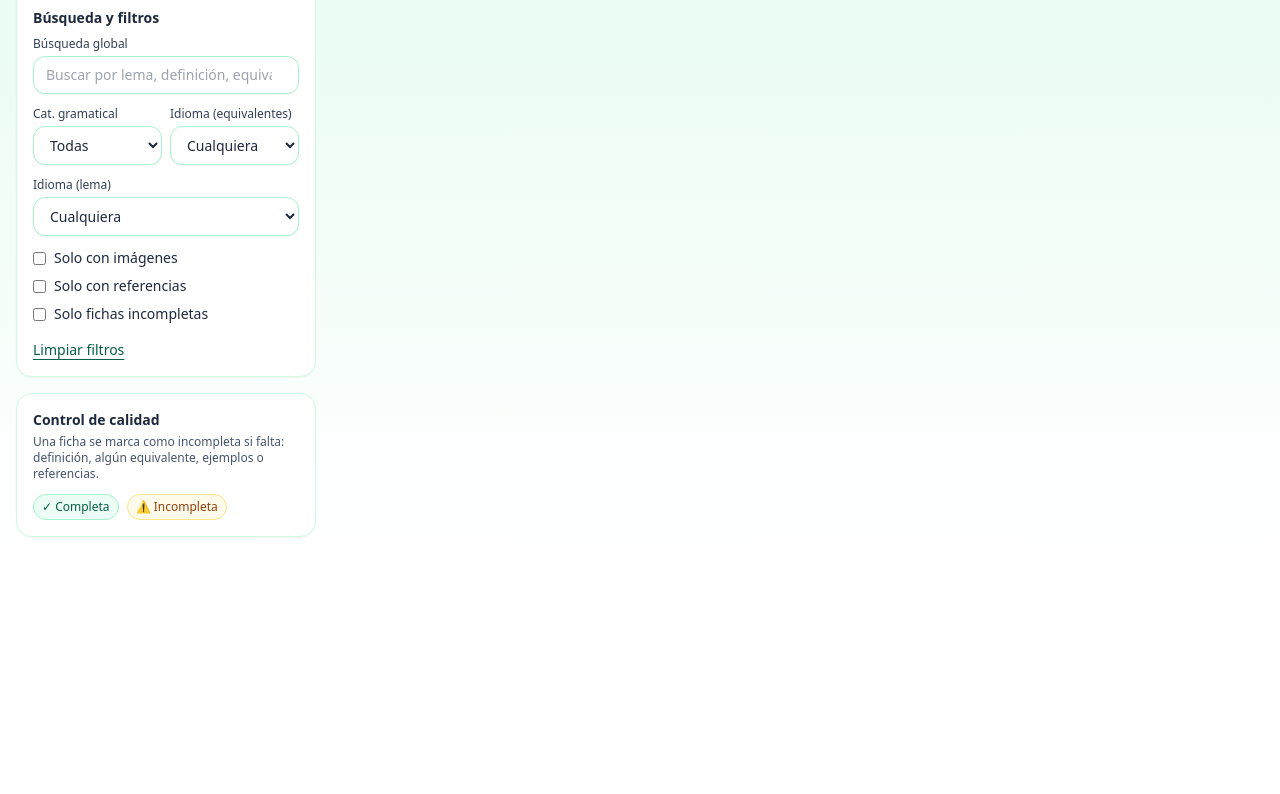
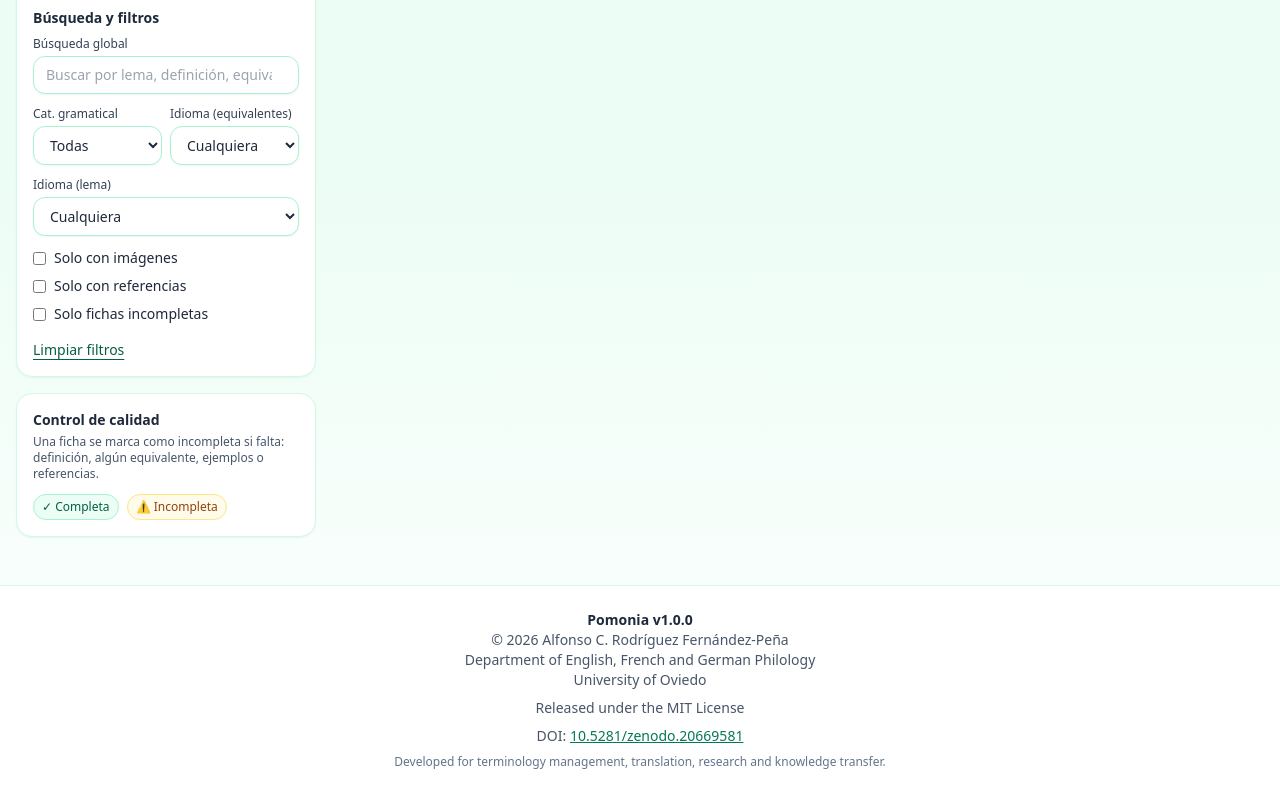
Before and after one commit to alfonsospain/PomonIA, a plain HTML site: page index.html in a window 1280 px wide. Shown: the part 441-1235 px from the top of the page. Before the commit the page ends 994 px from the top, so only its background shows below. Drawn offline with nearby package versions, Linux system fonts and the light colour scheme.

Commit message:
Add footer with version and copyright details
Added a footer with version, copyright, and license information.

```diff
--- a/index.html
+++ b/index.html
@@ -297,6 +297,48 @@
       </section>
     </div>
   </main>
+
+  <!-- Footer -->
+  <footer class="mt-8 border-t border-emerald-100 bg-white">
+    <div class="mx-auto max-w-7xl px-4 py-6 text-center text-sm text-slate-600">
+
+      <p class="font-semibold text-slate-800">
+        Pomonia v1.0.0
+      </p>
+
+      <p>
+        © 2026 Alfonso C. Rodríguez Fernández-Peña
+      </p>
+
+      <p>
+        Department of English, French and German Philology
+      </p>
+
+      <p>
+        University of Oviedo
+      </p>
+
+      <p class="mt-2">
+        Released under the MIT License
+      </p>
+
+      <p class="mt-2">
+        DOI:
+        <a href="https://doi.org/10.5281/zenodo.20669581"
+           target="_blank"
+           class="text-emerald-700 hover:text-emerald-900 underline">
+          10.5281/zenodo.20669581
+        </a>
+      </p>
+
+      <p class="mt-2 text-xs text-slate-500">
+        Developed for terminology management, translation, research and knowledge transfer.
+      </p>
+
+    </div>
+  </footer>
+
+  <!-- Modal: New term -->
 
   <!-- Modal: New term -->
   <div id="modalNew" class="hidden fixed inset-0 z-50">
```
